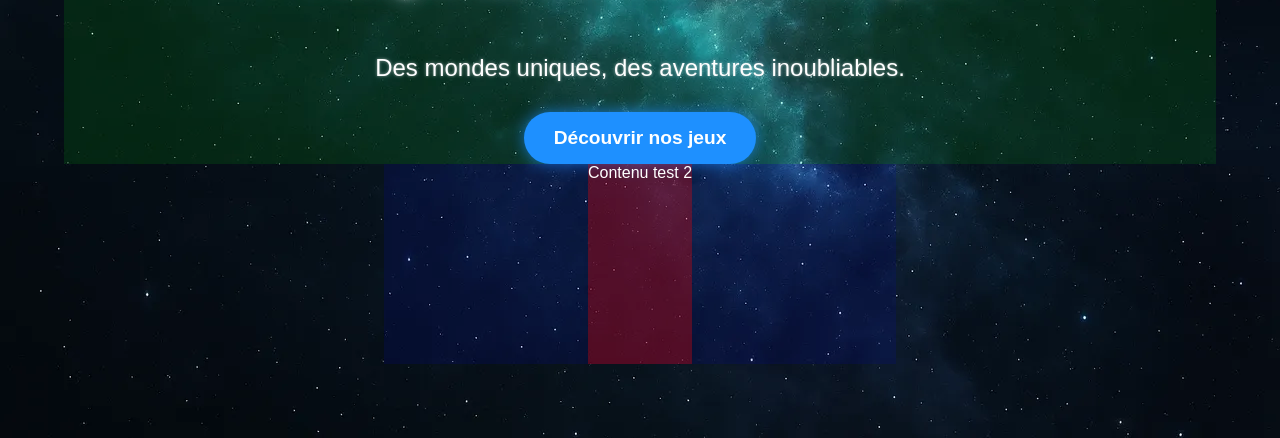
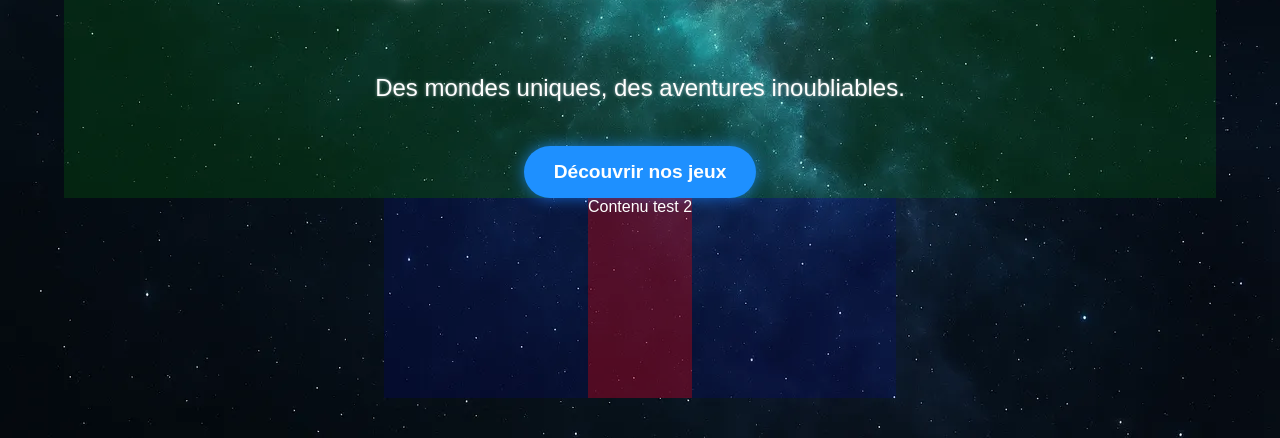
Before and after one commit to romhein-games/llinivers, a plain HTML site: page index.html in a window 1280 px wide. Shown: the part 362-800 px from the top of the page. Drawn offline with Linux system fonts and the light colour scheme.

Commit message:
Update style.css

```diff
--- a/style.css
+++ b/style.css
@@ -67,6 +67,7 @@ main {
     align-items: center; /* place le logo en haut */
     position : relative;
     text-align: center;
+    gap: clamp(8px, 2vw, 20px);
 
     /*background-color: rgba(0, 255, 255, 0.5);*/
 }
@@ -103,7 +104,7 @@ main {
                  0 0 6px rgba(173,216,230,0.2);
     word-break: break-word;
     overflow-wrap: break-word;
-    margin-bottom : 20px; /* ajoute un espace entre le paragraphe et le bouton */
+    /*margin-bottom : 20px; /* ajoute un espace entre le paragraphe et le bouton */
 }
 
 .hero .btn {
@@ -120,7 +121,7 @@ main {
     box-shadow: 0 0 15px rgba(30, 144, 255, 0.7);
     transition: all 0.3s ease;
 
-    margin-top: 10px; /* ajoute un espace entre le paragraphe et le bouton */
+    /*margin-top: 10px; /* ajoute un espace entre le paragraphe et le bouton */
 
     cursor: pointer;
 
```
